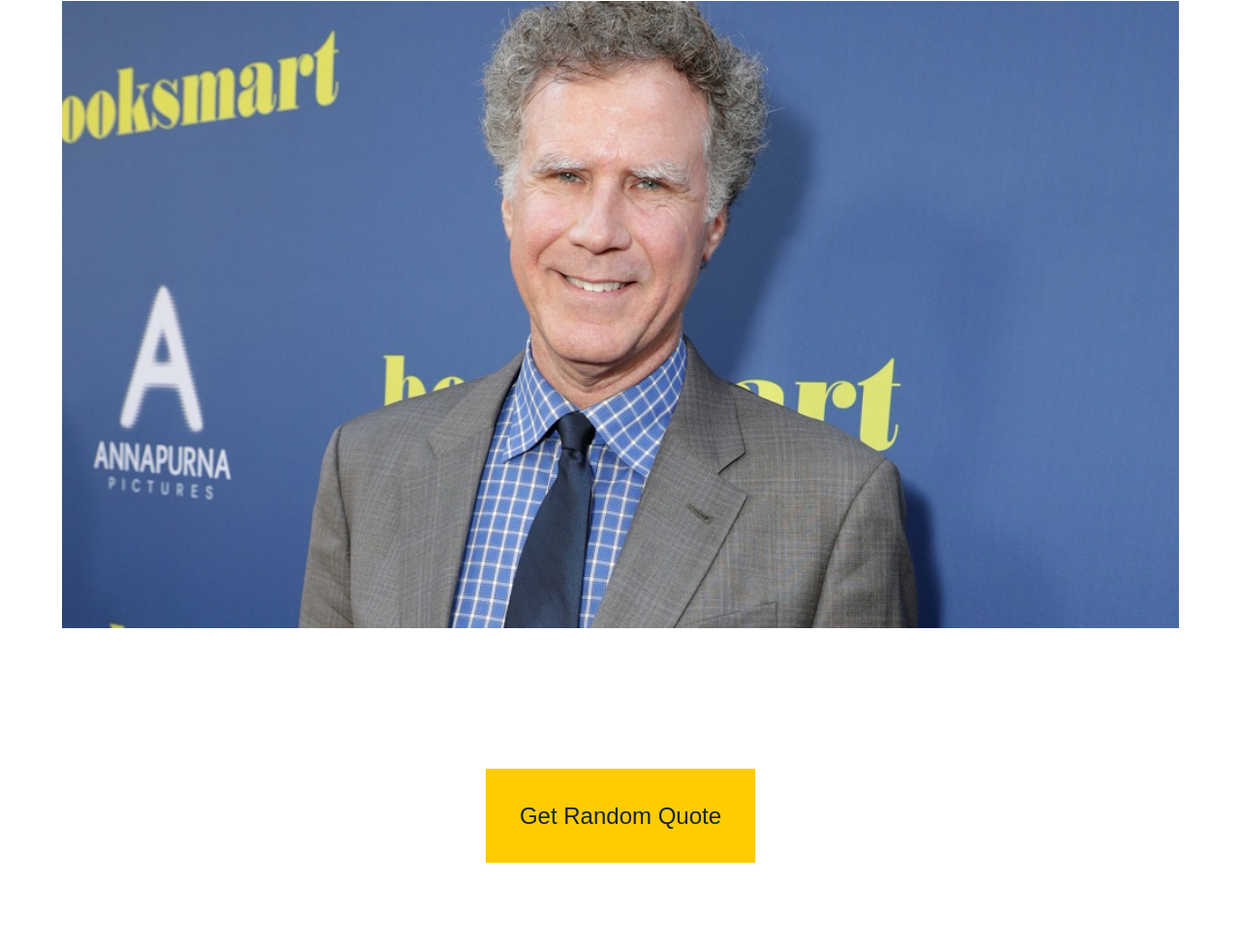
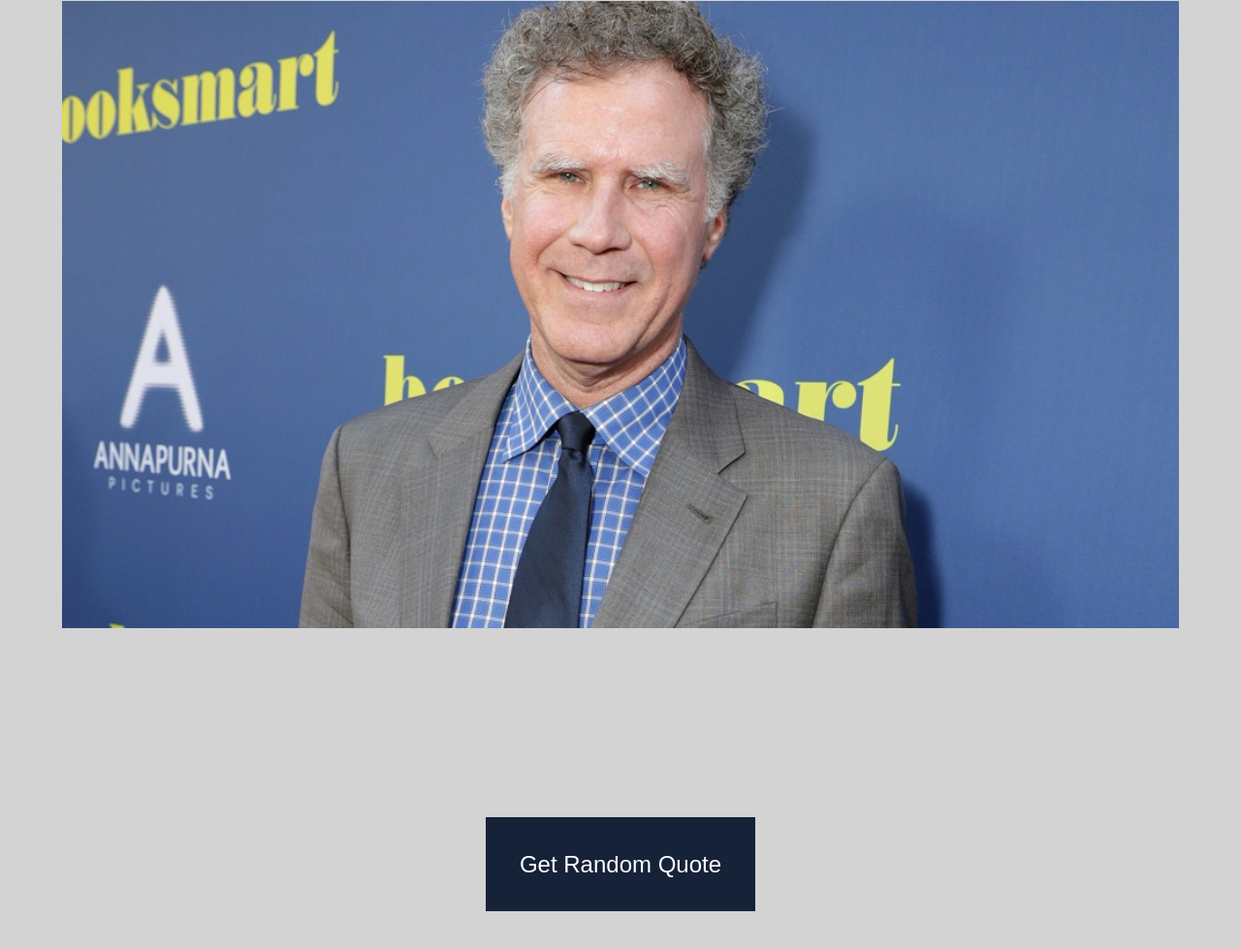
Before and after one commit to nikkirharper/m12-hw12-harper-nikki, a plain HTML site: page index.html in a window 1280 px wide. Shown: the part 181-1160 px from the top of the page at 97% size. Before the commit the page ends 1135 px from the top, so only its background shows below. Drawn offline with Linux system fonts and the light colour scheme; a web font is replaced by a local one.

Commit message:
Adjust styling

```diff
--- a/index.html
+++ b/index.html
@@ -24,22 +24,17 @@
         <header>
 			<h1>Will Ferrell Quote Generator</h1>
         </header>
-
         <main>
-
             <div class="hero-area">
                 <img class="portrait" src="images/willferrell.jpg" alt="portrait shot of Will Ferrell">
             </div>
-
             <div class="container">
-                <p id="quote"></p>
+                <div class="quote-container">
+                    <p id="quote"></p>
+                </div>
                 <button id="button">Get Random Quote</button>
-
             </div>
-
         </main>
-
     <script src="main.js"></script>
 	</body>
-
 </html>
--- a/main.css
+++ b/main.css
@@ -10,6 +10,7 @@ article, aside, details, figcaption, figure, footer, header, main, nav, section,
 
 body {
 	font-family: 'Nunito Sans', sans-serif;
+	background-color: lightgrey;
 }
 
 h1 {
@@ -29,18 +30,18 @@ header {
 .portrait {
 	margin: auto 5%;
 	width: 90%;
-	padding: 50px 0 25px 0;
+	padding-top: 50px;
 }
 
 #button {
 	padding: 3%;
-	background-color: #ffcc00;
-	color:  #152238;
+	background-color: #152238;
+	color: white;
 	font-size: 1.5rem;
 	font-family: "badaboom-pro", sans-serif;
 	font-weight: 400;
 	font-style: normal;
-	margin-top: 50px;
+	margin-top: 25px;
 }
 
 .container {
@@ -49,3 +50,8 @@ header {
 	text-align: center;
 	padding: 5%;
 }
+
+.quote-container {
+	height: 100px;
+	vertical-align: center;
+}
```
